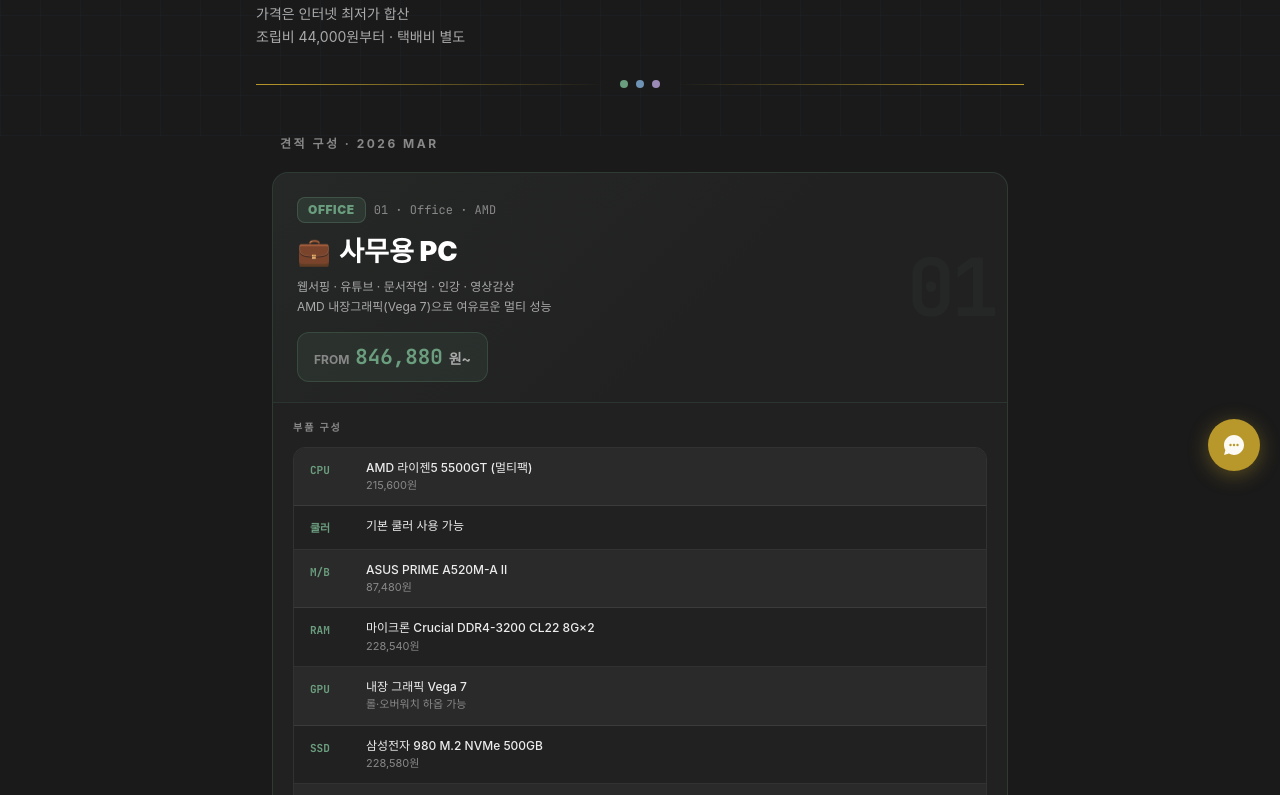
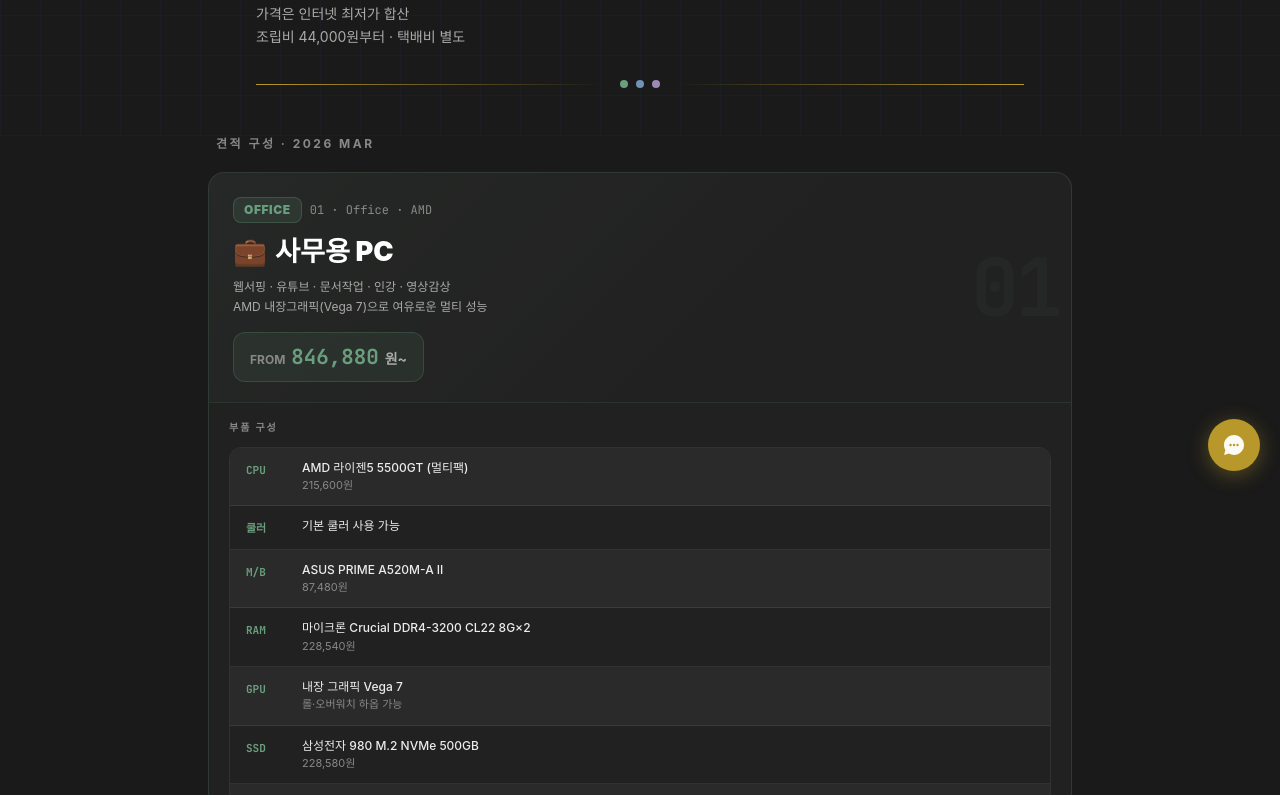
Before and after one commit to 255comkr/255comkr, a Next.js app: page /quote in a window 1280 px wide. Shown: the part 305-1100 px from the top of the page. Built offline with nearby package versions, Linux system fonts and the light colour scheme; a web font is replaced by a local one.

Commit message:
Update page.tsx

```diff
--- a/app/quote/page.tsx
+++ b/app/quote/page.tsx
@@ -135,14 +135,14 @@ export default function QuotePage() {
         </section>
 
         {/* 섹션 라벨 */}
-        <div className="px-6 max-w-3xl mx-auto mb-5">
+        <div className="px-6 max-w-4xl mx-auto mb-5">
           <p className="text-xs font-bold uppercase" style={{ color: 'var(--muted)', letterSpacing: '2.5px' }}>
             견적 구성 · 2026 Mar
           </p>
         </div>
 
         {/* ── CARDS ── */}
-        <div className="px-4 pb-24 max-w-3xl mx-auto flex flex-col gap-5">
+        <div className="px-4 pb-24 max-w-4xl mx-auto flex flex-col gap-5">
           {BUILDS.map((b) => (
             <div key={b.num} className="rounded-2xl overflow-hidden"
               style={{ background: 'var(--s1)', border: `1px solid ${b.border}` }}>
```
